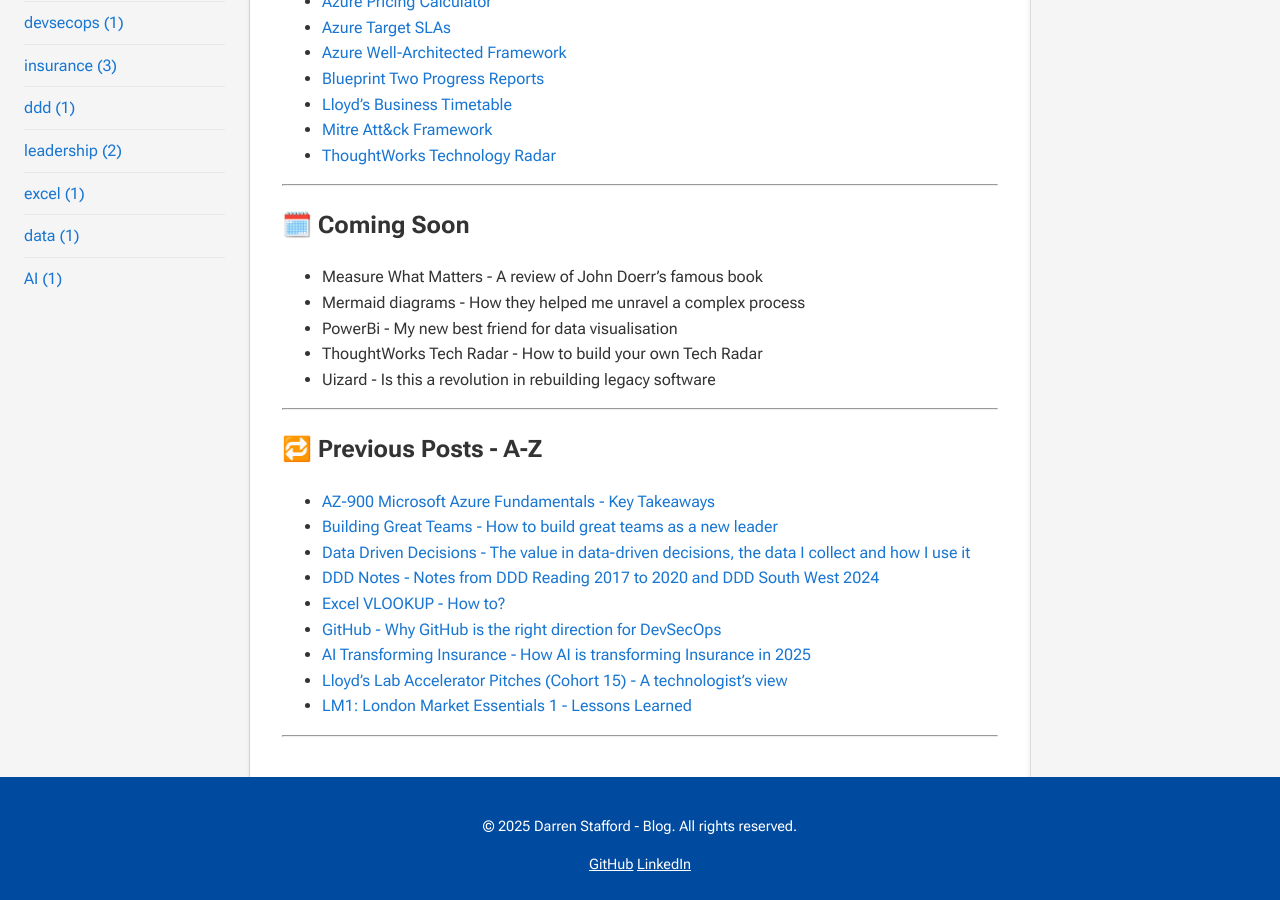
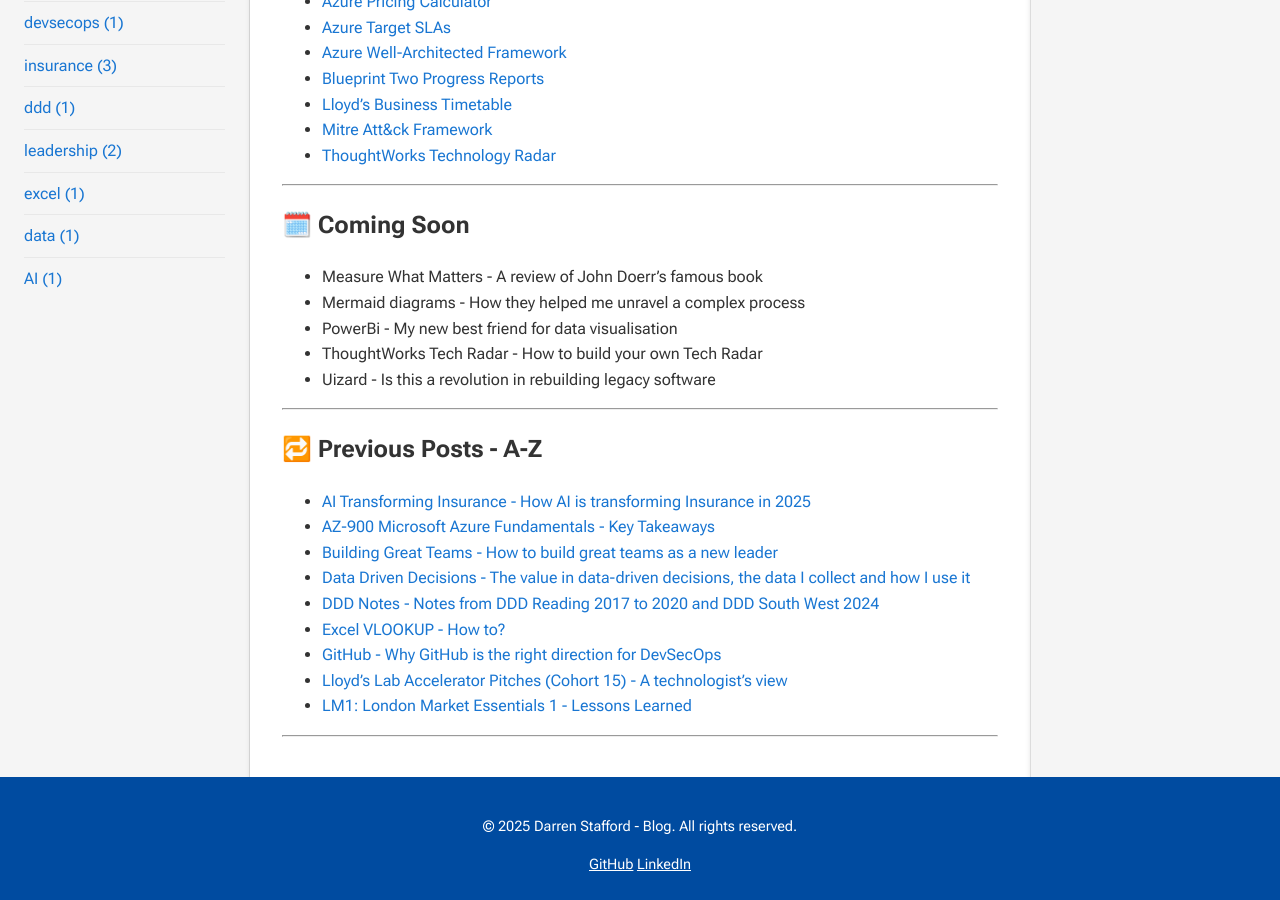
Before and after one commit to dazstaffs/blog, a Jekyll site: the page built from index.md, in a window 1280 px wide and 900 px high, scrolled down 662 px. Built offline with Jekyll 4.4.1, drawn with Linux system fonts in a browser that asks for light colours.

Commit message:
Altered A to Z order on home page

```diff
--- a/index.md
+++ b/index.md
@@ -43,13 +43,13 @@ Thanks for stopping by—let’s dive in.
 
 ## 🔁 Previous Posts - A-Z
 
+- [AI Transforming Insurance - How AI is transforming Insurance in 2025](_posts/2025-12-31-InsuranceAndAI.md)
 - [AZ-900 Microsoft Azure Fundamentals - Key Takeaways](_posts/2025-07-25-AZ900.md)
 - [Building Great Teams - How to build great teams as a new leader](_posts/2025-08-20-BuildingGreatTeams.md)
 - [Data Driven Decisions - The value in data-driven decisions, the data I collect and how I use it](_posts/2025-09-27-DataDrivenDecisions.md)
 - [DDD Notes - Notes from DDD Reading 2017 to 2020 and DDD South West 2024](_posts/2025-08-03-DDDNotes.md)
 - [Excel VLOOKUP - How to?](_posts/2025-09-20-VLookUp.md)
 - [GitHub - Why GitHub is the right direction for DevSecOps](_posts/2025-07-26-GitHubFuture.md)
-- [AI Transforming Insurance - How AI is transforming Insurance in 2025](_posts/2025-12-31-InsuranceAndAI.md)
 - [Lloyd's Lab Accelerator Pitches (Cohort 15) - A technologist's view](_posts/2025-09-10-LloydsLabAccelerator2025.md)
 - [LM1: London Market Essentials 1 - Lessons Learned](_posts/2025-08-02-LM12025.md)
 
```
